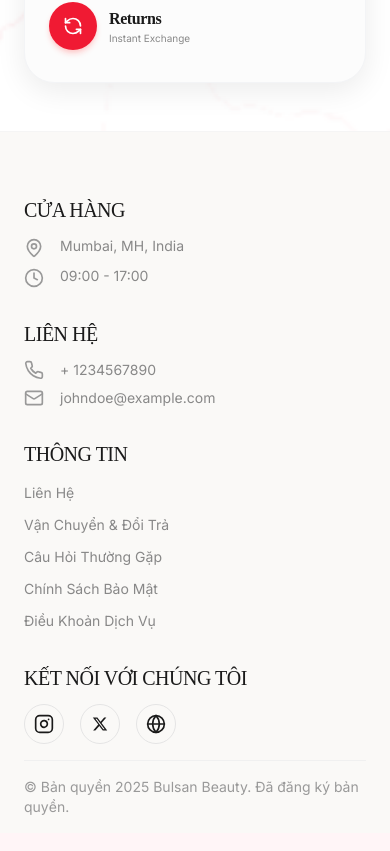
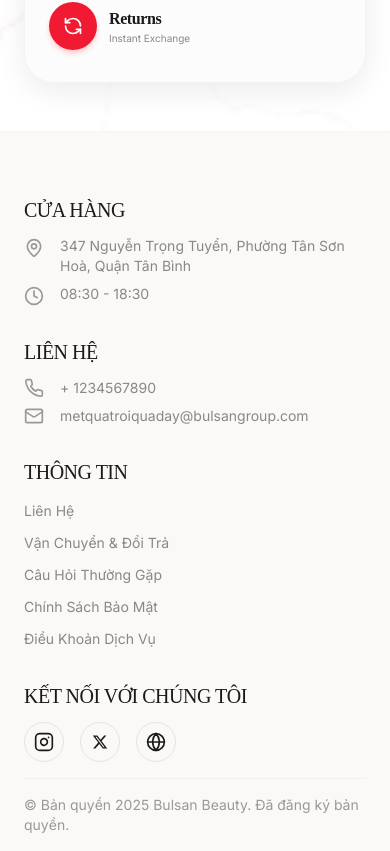
Before and after one commit to hellost3108/beauty-web-1, a Next.js app: page / in a window 390 px wide. Shown: the part 9929-10780 px from the top of the page. Built offline with nearby package versions, Linux system fonts and the light colour scheme.

Commit message:
Update Footer with real Bulsan Beauty contact info
Replaces placeholder address, hours, and email with the real
business details. Phone number still pending confirmation.

```diff
--- a/src/components/Footer.tsx
+++ b/src/components/Footer.tsx
@@ -13,11 +13,11 @@ const Footer = () => {
             <ul className="space-y-2">
               <li className="flex items-start gap-4">
                 <MapPin className="w-5 h-5 text-[#999999] shrink-0 mt-0.5" />
-                <span className="font-body text-sm text-[#888888]">Mumbai, MH, India</span>
+                <span className="font-body text-sm text-[#888888]">347 Nguyễn Trọng Tuyển, Phường Tân Sơn Hoà, Quận Tân Bình</span>
               </li>
               <li className="flex items-start gap-4">
                 <Clock className="w-5 h-5 text-[#999999] shrink-0 mt-0.5" />
-                <span className="font-body text-sm text-[#888888]">09:00 - 17:00</span>
+                <span className="font-body text-sm text-[#888888]">08:30 - 18:30</span>
               </li>
             </ul>
           </div>
@@ -33,7 +33,7 @@ const Footer = () => {
               <li className="flex items-center gap-4">
                 <Mail className="w-5 h-5 text-[#999999] shrink-0" />
                 <span className="font-body text-sm text-[#888888] hover:text-[#f01a33] transition-colors cursor-pointer">
-                  johndoe@example.com
+                  metquatroiquaday@bulsangroup.com
                 </span>
               </li>
             </ul>
```
